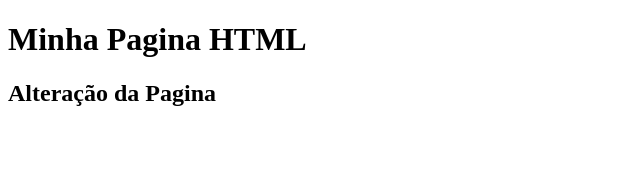
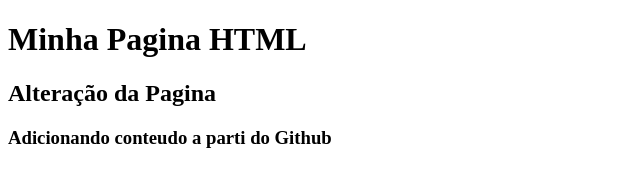
Before and after one commit to paulareginavega/gama-no-github, a plain HTML site: page index.html in a window 1280 px wide. Shown: the whole page, without its empty margins (0-640 px from the left). Drawn offline with Linux system fonts and the light colour scheme.

Commit message:
Atualização a partir do Github

```diff
--- a/index.html
+++ b/index.html
@@ -9,5 +9,6 @@
 <body>
     <h1>Minha Pagina HTML</h1>
     <h2>Alteração da Pagina </h2>
+    <h3>Adicionando conteudo a parti do Github</h3>
 </body>
 </html>
```
